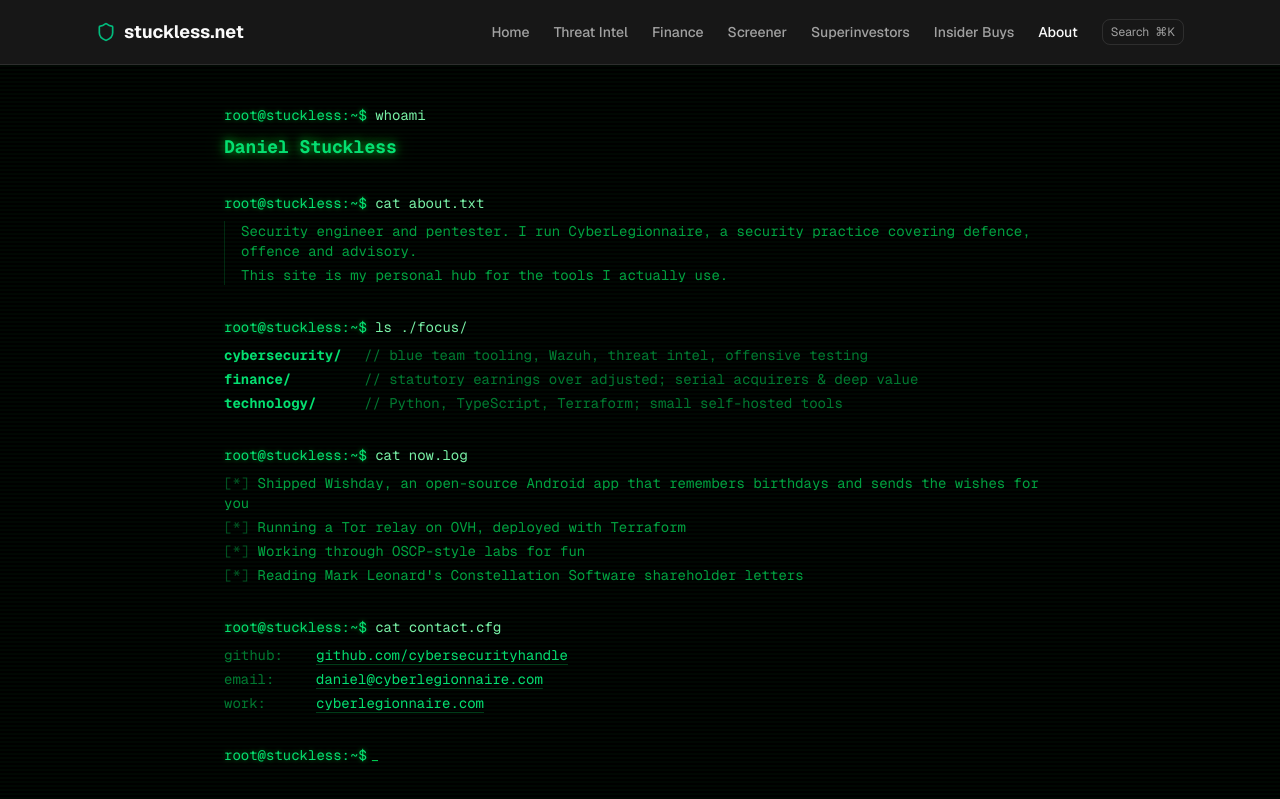
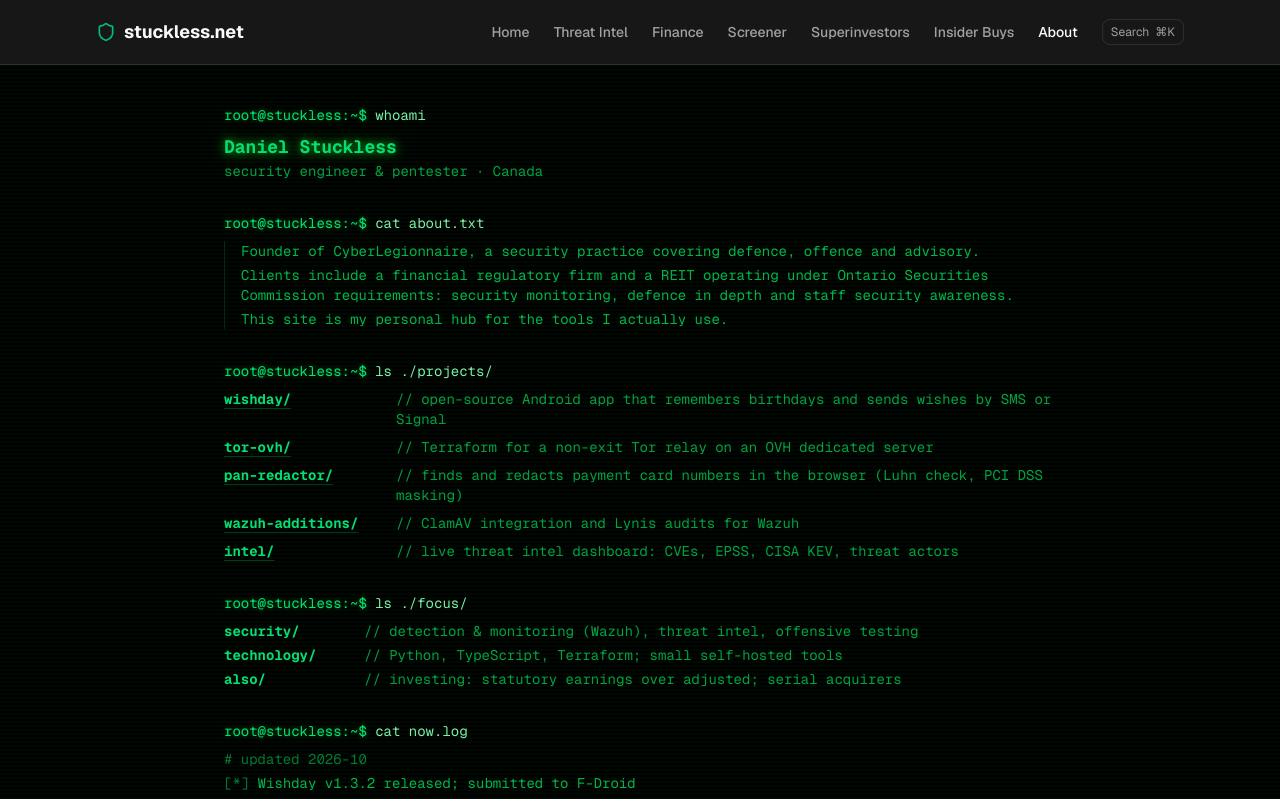
Before and after one commit to cybersecurityhandle/stuckless-net, a Next.js app: page /about in a window 1280 px wide. Shown: the top 799 px of the page. Built offline with nearby package versions, Linux system fonts and the light colour scheme.

Commit message:
Rewrite About page: projects, tagline, structured data

```diff
--- a/app/about/page.tsx
+++ b/app/about/page.tsx
@@ -1,35 +1,91 @@
 import type { Metadata } from "next";
+import type { ReactNode } from "react";
+
+const DESCRIPTION =
+  "Daniel Stuckless: security engineer and pentester, founder of CyberLegionnaire. Security monitoring and defence for regulated financial clients; open-source security tools.";
 
 export const metadata: Metadata = {
   title: "About | Stuckless",
-  description: "Identity & contact information",
+  description: DESCRIPTION,
+  openGraph: {
+    title: "Daniel Stuckless: Security Engineer",
+    description: DESCRIPTION,
+    url: "https://stuckless.net/about",
+    siteName: "stuckless.net",
+    type: "profile",
+  },
 };
 
 const WHOAMI = "Daniel Stuckless";
+const TAGLINE = "security engineer & pentester · Canada";
 
 const BIO = [
-  "Security engineer and pentester. I run CyberLegionnaire, a security practice covering defence, offence and advisory.",
+  "Founder of CyberLegionnaire, a security practice covering defence, offence and advisory.",
+  "Clients include a financial regulatory firm and a REIT operating under Ontario Securities Commission requirements: security monitoring, defence in depth and staff security awareness.",
   "This site is my personal hub for the tools I actually use.",
 ];
 
-const FOCUS = [
-  { area: "cybersecurity", note: "blue team tooling, Wazuh, threat intel, offensive testing" },
-  { area: "finance", note: "statutory earnings over adjusted; serial acquirers & deep value" },
-  { area: "technology", note: "Python, TypeScript, Terraform; small self-hosted tools" },
+const PROJECTS = [
+  {
+    name: "wishday",
+    note: "open-source Android app that remembers birthdays and sends wishes by SMS or Signal",
+    href: "https://github.com/cybersecurityhandle/wishday/releases/latest",
+  },
+  {
+    name: "tor-ovh",
+    note: "Terraform for a non-exit Tor relay on an OVH dedicated server",
+    href: "https://github.com/cybersecurityhandle/tor-ovh",
+  },
+  {
+    name: "pan-redactor",
+    note: "finds and redacts payment card numbers in the browser (Luhn check, PCI DSS masking)",
+    href: "https://cybersecurityhandle.github.io/pan-redactor/",
+  },
+  {
+    name: "wazuh-additions",
+    note: "ClamAV integration and Lynis audits for Wazuh",
+    href: "https://github.com/cybersecurityhandle/Wazuh-Additions",
+  },
+  {
+    name: "intel",
+    note: "live threat intel dashboard: CVEs, EPSS, CISA KEV, threat actors",
+    href: "/intel",
+  },
 ];
 
+const FOCUS = [
+  { area: "security", note: "detection & monitoring (Wazuh), threat intel, offensive testing" },
+  { area: "technology", note: "Python, TypeScript, Terraform; small self-hosted tools" },
+  { area: "also", note: "investing: statutory earnings over adjusted; serial acquirers" },
+];
+
+const NOW_UPDATED = "2026-10";
 const NOW = [
-  "Shipped Wishday, an open-source Android app that remembers birthdays and sends the wishes for you",
-  "Running a Tor relay on OVH, deployed with Terraform",
+  "Wishday v1.3.2 released; submitted to F-Droid",
   "Working through OSCP-style labs for fun",
   "Reading Mark Leonard's Constellation Software shareholder letters",
 ];
 
 const LINKS = [
   { label: "github", href: "https://github.com/cybersecurityhandle", text: "github.com/cybersecurityhandle" },
+  // TODO: add LinkedIn URL
+  // { label: "linkedin", href: "https://www.linkedin.com/in/...", text: "linkedin.com/in/..." },
   { label: "email", href: "mailto:daniel@cyberlegionnaire.com", text: "daniel@cyberlegionnaire.com" },
   { label: "work", href: "https://cyberlegionnaire.com", text: "cyberlegionnaire.com" },
+  // TODO: add résumé PDF to public/ and link it
+  // { label: "résumé", href: "/daniel-stuckless-resume.pdf", text: "resume.pdf" },
 ];
+
+const JSON_LD = {
+  "@context": "https://schema.org",
+  "@type": "Person",
+  name: WHOAMI,
+  url: "https://stuckless.net/about",
+  jobTitle: "Security Engineer",
+  worksFor: { "@type": "Organization", name: "CyberLegionnaire", url: "https://cyberlegionnaire.com" },
+  sameAs: LINKS.filter((l) => l.href.startsWith("http") && l.label !== "work").map((l) => l.href),
+  knowsAbout: ["Security monitoring", "Wazuh", "Threat intelligence", "Penetration testing", "Terraform"],
+};
 
 function Prompt({ cmd }: { cmd: string }) {
   return (
@@ -40,22 +96,55 @@ function Prompt({ cmd }: { cmd: string }) {
   );
 }
 
+function ExtLink({ href, children }: { href: string; children: ReactNode }) {
+  const external = href.startsWith("http");
+  return (
+    <a
+      href={href}
+      target={external ? "_blank" : undefined}
+      rel={external ? "noopener noreferrer" : undefined}
+      className="text-green-400 underline decoration-green-500/30 underline-offset-4 hover:text-green-300 hover:decoration-green-400"
+    >
+      {children}
+    </a>
+  );
+}
+
 export default function AboutPage() {
   return (
     <div className="scanlines crt-flicker min-h-[calc(100vh-4rem)] bg-black font-mono">
+      <script
+        type="application/ld+json"
+        dangerouslySetInnerHTML={{ __html: JSON.stringify(JSON_LD).replace(/</g, "\\u003c") }}
+      />
       <div className="mx-auto max-w-4xl space-y-8 px-4 py-10 text-sm text-green-500 sm:px-6 lg:px-8">
         <section>
           <Prompt cmd="whoami" />
           <p className="text-glow text-lg font-bold text-green-400">{WHOAMI}</p>
+          <p className="text-green-500/80">{TAGLINE}</p>
         </section>
 
         <section>
           <Prompt cmd="cat about.txt" />
-          <div className="space-y-1 border-l border-green-500/20 pl-4 text-green-500/80">
+          <div className="space-y-1 border-l border-green-500/20 pl-4 text-green-500/90">
             {BIO.map((line, i) => (
               <p key={i}>{line}</p>
             ))}
           </div>
+        </section>
+
+        <section>
+          <Prompt cmd="ls ./projects/" />
+          <ul className="space-y-2">
+            {PROJECTS.map((p) => (
+              <li key={p.name} className="flex flex-col sm:flex-row sm:gap-3">
+                <span className="w-40 shrink-0 font-bold">
+                  <ExtLink href={p.href}>{p.name}/</ExtLink>
+                </span>
+                <span className="text-green-500/80">{"// "}{p.note}</span>
+              </li>
+            ))}
+          </ul>
         </section>
 
         <section>
@@ -64,7 +153,7 @@ export default function AboutPage() {
             {FOCUS.map((f) => (
               <li key={f.area} className="flex flex-col sm:flex-row sm:gap-3">
                 <span className="w-32 shrink-0 font-bold text-green-400">{f.area}/</span>
-                <span className="text-green-500/60">{"// "}{f.note}</span>
+                <span className="text-green-500/80">{"// "}{f.note}</span>
               </li>
             ))}
           </ul>
@@ -72,10 +161,11 @@ export default function AboutPage() {
 
         <section>
           <Prompt cmd="cat now.log" />
-          <ul className="space-y-1 text-green-500/80">
+          <p className="mb-1 text-green-500/60"># updated {NOW_UPDATED}</p>
+          <ul className="space-y-1 text-green-500/90">
             {NOW.map((line, i) => (
               <li key={i}>
-                <span className="text-green-500/40">[*]</span> {line}
+                <span className="text-green-500/60">[*]</span> {line}
               </li>
             ))}
           </ul>
@@ -86,15 +176,8 @@ export default function AboutPage() {
           <ul className="space-y-1">
             {LINKS.map((l) => (
               <li key={l.label} className="flex gap-3">
-                <span className="w-20 shrink-0 text-green-500/60">{l.label}:</span>
-                <a
-                  href={l.href}
-                  target={l.href.startsWith("http") ? "_blank" : undefined}
-                  rel={l.href.startsWith("http") ? "noopener noreferrer" : undefined}
-                  className="text-green-400 underline decoration-green-500/30 underline-offset-4 hover:text-green-300 hover:decoration-green-400"
-                >
-                  {l.text}
-                </a>
+                <span className="w-20 shrink-0 text-green-500/80">{l.label}:</span>
+                <ExtLink href={l.href}>{l.text}</ExtLink>
               </li>
             ))}
           </ul>
```
